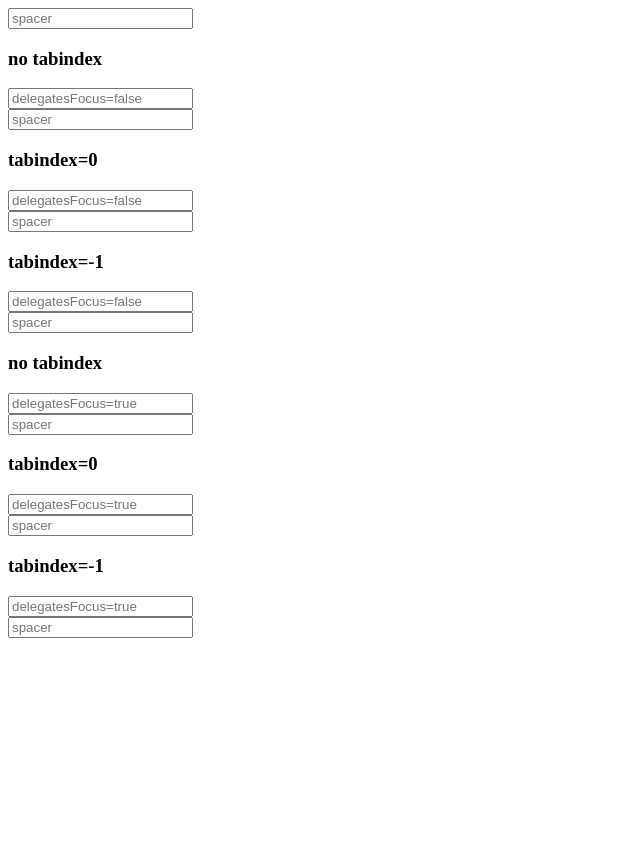
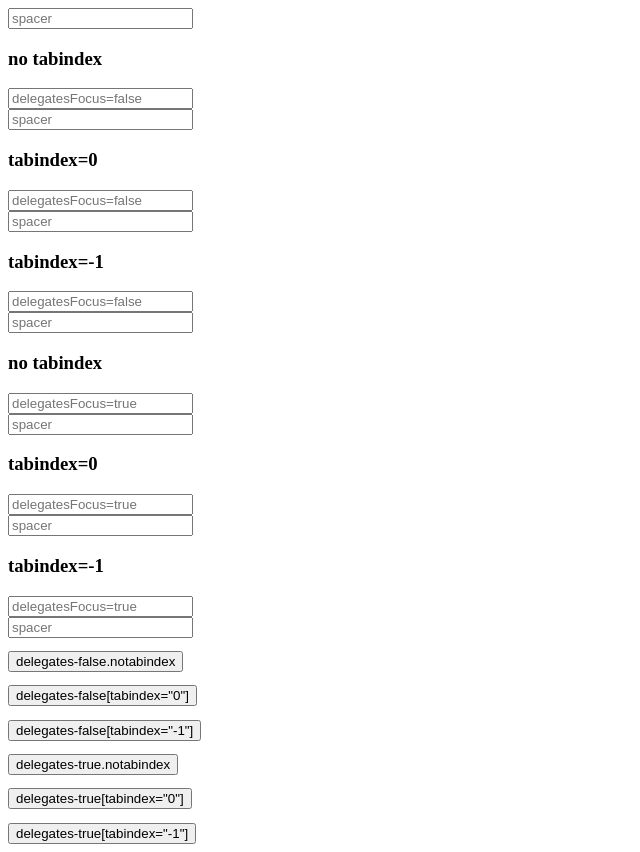
Before and after one commit to ekashida/examples, a plain HTML site: page delegates-focus.html in a window 1280 px wide. Shown: the whole page, without its empty margins (0-640 px from the left). Before the commit the page ends 800 px from the top, so only its background shows below. Drawn offline with Linux system fonts and the light colour scheme.

Commit message:
add programmatic focus capabilities

```diff
--- a/delegates-focus.html
+++ b/delegates-focus.html
@@ -12,7 +12,7 @@ class DelegatesFalse extends HTMLElement {
         super();
         this._shadowRoot = this.attachShadow({
             delegatesFocus: false,
-            mode: 'closed',
+            mode: 'open',
         });
         this._shadowRoot.innerHTML = `
             <div>
@@ -28,6 +28,12 @@ class DelegatesFalse extends HTMLElement {
                 .querySelector('h3')
                 .textContent = `tabindex=${tabindex}`;
         }
+        this.addEventListener('focus', function() {
+            console.log('focus host element');
+        });
+        this._shadowRoot.querySelector('input').addEventListener('focus', function() {
+            console.log('focus internal input');
+        });
     }
 }
 class DelegatesTrue extends HTMLElement {
@@ -35,7 +41,7 @@ class DelegatesTrue extends HTMLElement {
         super();
         this._shadowRoot = this.attachShadow({
             delegatesFocus: true,
-            mode: 'closed',
+            mode: 'open',
         });
         this._shadowRoot.innerHTML = `
             <div>
@@ -51,6 +57,12 @@ class DelegatesTrue extends HTMLElement {
                 .querySelector('h3')
                 .textContent = `tabindex=${tabindex}`;
         }
+        this.addEventListener('focus', function() {
+            console.log('focus host element');
+        });
+        this._shadowRoot.querySelector('input').addEventListener('focus', function() {
+            console.log('focus internal input');
+        });
     }
 }
 
@@ -61,7 +73,7 @@ var div = document.createElement('div');
 div.innerHTML = `
     <input placeholder="spacer">
 
-    <delegates-false></delegates-false>
+    <delegates-false class="notabindex"></delegates-false>
 
     <input placeholder="spacer">
 
@@ -73,7 +85,7 @@ div.innerHTML = `
 
     <input placeholder="spacer">
 
-    <delegates-true></delegates-true>
+    <delegates-true class="notabindex"></delegates-true>
 
     <input placeholder="spacer">
 
@@ -87,6 +99,31 @@ div.innerHTML = `
 `;
 document.body.appendChild(div);
 
+[
+    'delegates-false.notabindex',
+    'delegates-false[tabindex="0"]',
+    'delegates-false[tabindex="-1"]',
+    'delegates-true.notabindex',
+    'delegates-true[tabindex="0"]',
+    'delegates-true[tabindex="-1"]',
+].forEach((selector) => {
+    var button = document.createElement('button');
+    button.textContent = selector;
+    button.style = 'margin-top: 1em; display: block;';
+    button.addEventListener('click', function () {
+        document.querySelector(selector).focus();
+    });
+    div.appendChild(button);
+});
+
+setInterval(function () {
+    var activeElement = document.activeElement;
+    while (activeElement.shadowRoot && activeElement.shadowRoot.activeElement) {
+        activeElement = activeElement.shadowRoot.activeElement;
+    };
+    console.log(activeElement);
+}, 3000);
+
 </script>
 </body>
 </html>
```
